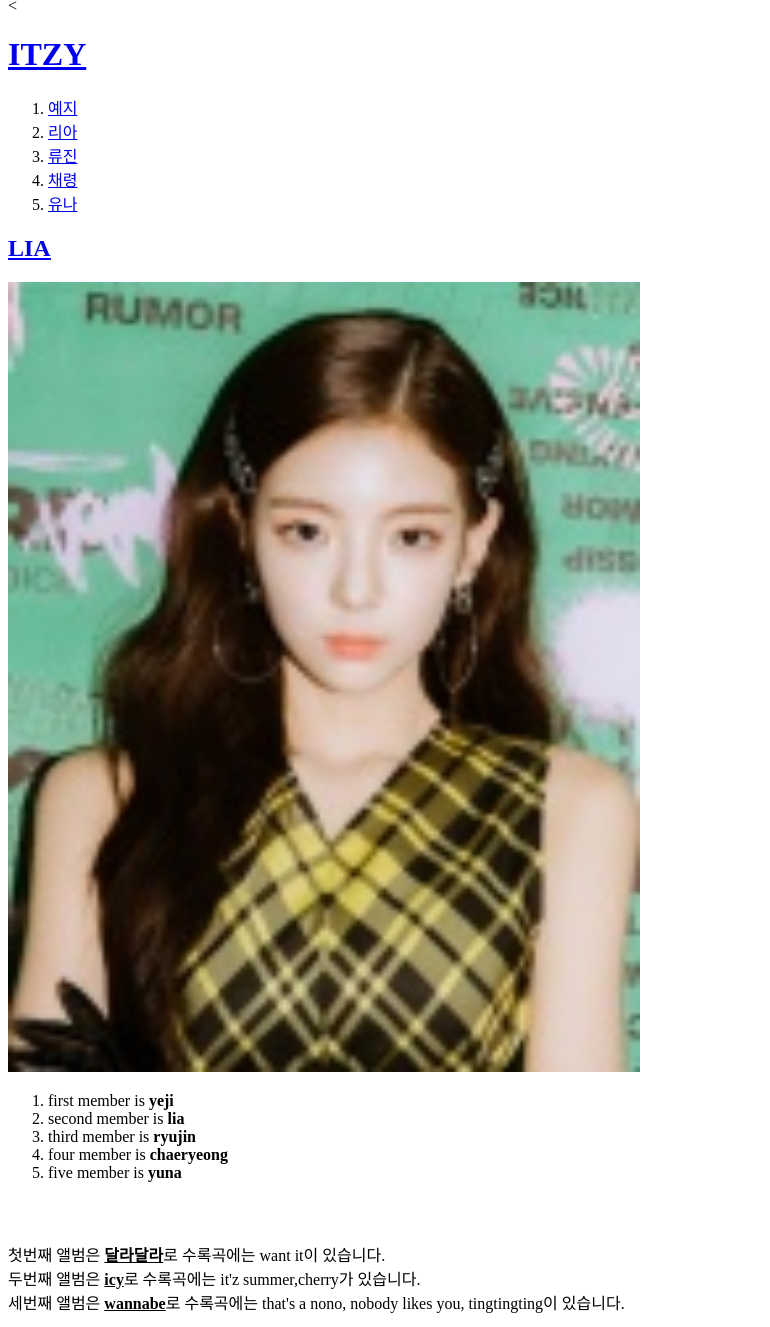
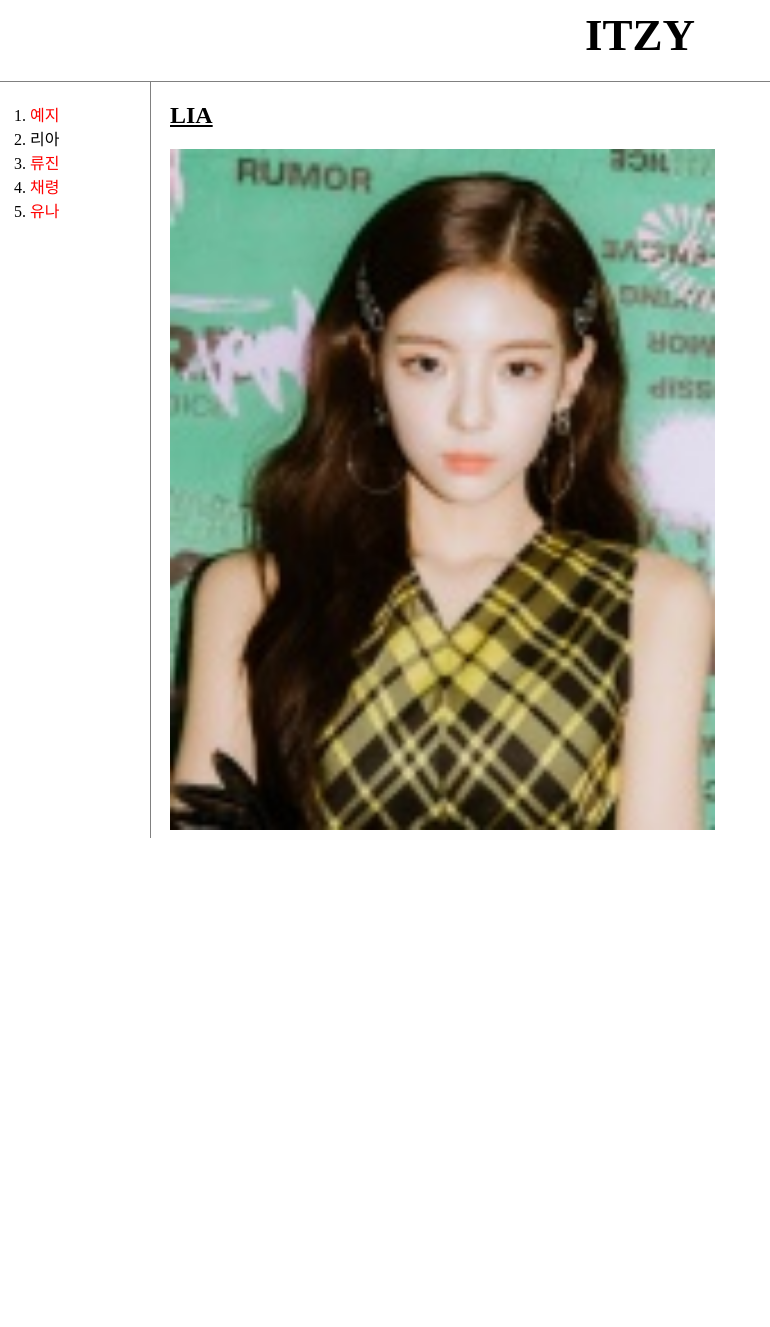
Before and after one commit to ekdrmsnl/web1, a plain HTML site: page 2.html in a window 1280 px wide. Shown: the part 11-1338 px from the top of the page, without its empty margins (0-770 px from the left). After the commit the page ends 865 px from the top, so only its background shows below. Drawn offline with Linux system fonts and the light colour scheme.

Commit message:
Add files via upload

```diff
--- a/2.html
+++ b/2.html
@@ -3,31 +3,64 @@
 <head>
   <title>Web1-html</title>
   <meta charset="utf-8">
+  <style>
+    body{
+      margin:0px;
+    }
+    a {
+      color:black;
+      text-decoration:none;
+    }
+
+    h1 {
+      font-size: 45px;
+      text-align: center;
+      border-bottom:1px solid gray;
+      margin:0px;
+      padding:20px;
+    }
+    .itzy {
+      color: red;
+    }
+    #itzy{
+      padding:0px;
+      display: grid;
+      grid-template-columns: 150px 1fr;
+    }
+    ol{
+      border-right: 1px solid gray;
+      width: 100px;
+      margin-top: 0px;
+      padding:20px;
+      padding-left: 30px;
+    }
+    div{
+      padding:20px;
+    }
+    h2{
+      margin-top: 0px;
+    }
+  </style>
 </head>
 <body>
-  <<h1><a href="1.html">ITZY</a></h1>
-  <ol>
-    <li><a href="index.html">예지</a></li>
-    <li><a href="2.html">리아</a></li>
-    <li><a href="3.html">류진</a></li>
-    <li><a href="4.html">채령</a></li>
-    <li><a href="5.html">유나</a></li>
-  </ol>
+  <h1><a href="1.html">ITZY</a></h1>
+  <div id="itzy">
 
-  <h2><u><a href="https://namu.wiki/w/ITZY" target="_blank" title="itzy namuwiki">
-    LIA</a></u></h2>
-  <img src="lia.jpg" width="50%">
-  <ol>
-    <li>first member is <strong>yeji</strong></li>
-    <li>second member is <strong>lia</strong></li>
-    <li>third member is <strong>ryujin</strong></li>
-    <li>four member is <strong>chaeryeong</strong></li>
-    <li>five member is <strong>yuna</strong></li>
-  </ol>
-  <p style="margin-top:60px;">
-  첫번째 앨범은 <strong><u>달라달라</u></strong>로 수록곡에는 want it이 있습니다.
-  <br>두번째 앨범은 <strong><u>icy</u></strong>로 수록곡에는 it'z summer,cherry가 있습니다.
-  <br>세번째 앨범은 <strong><u>wannabe</u></strong>로 수록곡에는 that's a nono, nobody likes you, tingtingting이 있습니다.
-  </p>
+      <ol>
+        <li><a href="index.html" class="itzy">예지</a></li>
+        <li><a href="2.html" >리아</a></li>
+        <li><a href="3.html" class="itzy">류진</a></li>
+        <li><a href="4.html" class="itzy">채령</a></li>
+        <li><a href="5.html" class="itzy">유나</a></li>
+      </ol>
+
+    <div>
+      <h2><u><a href="https://namu.wiki/w/ITZY" target="_blank" title="itzy namuwiki">
+        LIA</a></u></h2>
+        <img src="lia.jpg" width="50%">
+    </div>
+  </div>
+
+
 </body>
 </html>
```
Also changed, not shown: 1.html (+41 -15 lines), 3.html (+43 -18 lines), 4.html (+42 -18 lines), 5.html (+42 -18 lines), index.html (+43 -18 lines).
